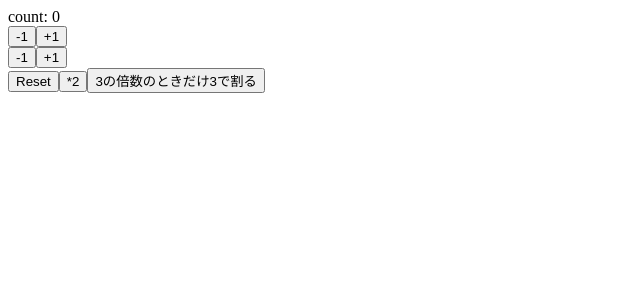
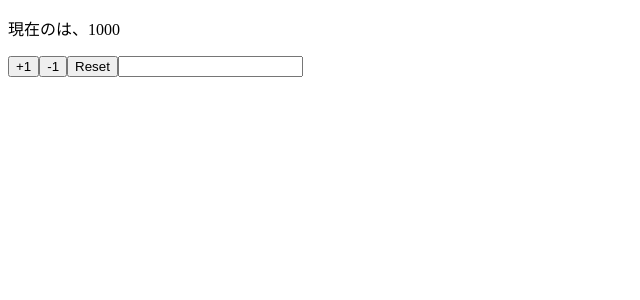
Before and after one commit to tatsuki0091/react-hooks-101, a React (Create React App) app: page / in a window 1280 px wide. Shown: the top 300 px of the page, without its empty margins (0-640 px from the left). Built offline with nearby package versions, Linux system fonts and the light colour scheme.

Commit message:
複数の状態を管理

```diff
--- a/src/App.js
+++ b/src/App.js
@@ -1,47 +1,28 @@
 import React, { useState } from 'react';
 
+const App = props => {
 
-const App = () => {
-  const [count, setCount] = useState(0)
+  const [name, setName] = useState(props.name)
+  const [price, setPrice] = useState(props.price)
 
-  const increment = () => setCount(count +1)
-  const decrement = () => setCount(count -1)
-
-  const increment2 = () => setCount(previousCount =>  previousCount +1)
-  const decrement2 = () => setCount(previousCount =>  previousCount -1)
-
-  const reset = () => setCount(0)
-  const multiply = () => setCount(previousCount =>  previousCount * 2)
-  const devideThree = () => setCount(previousCount =>  {
-    if(previousCount%3 === 0) {
-      setCount(previousCount/3)
-    } else {
-      setCount(previousCount)
-    }
-  })
-
+  const reset = () => {
+    setPrice(props.price)
+    setName(props.name)
+  }
   return (
     <>
-    <div>
-      count: {count}
-    </div>
-    <div>
-    <button onClick={decrement}>-1</button>
-    <button onClick={increment}>+1</button>
-    </div>
-    <div>
-    <button onClick={decrement2}>-1</button>
-    <button onClick={increment2}>+1</button>
-    </div>
-    <div>
-    <button onClick={reset}>Reset</button>
-    <button onClick={multiply}>*2</button>
-    <button onClick={devideThree}>3の倍数のときだけ3で割る</button>
-    </div>
+     <p>現在の{name}は、{price}</p>
+     <button onClick={()=>setPrice(price + 1)}>+1</button>
+     <button onClick={()=>setPrice(price - 1)}>-1</button>
+     <button onClick={reset}>Reset</button>
+     <input value={name} onChange={e => setName(e.target.value)}/>
+    </>
+  );
+};
 
-    </>
-
-  );
+App.defaultProps = {
+  name: '',
+  price: 1000
 }
 
-export default App
+export default App;
```
Also changed, not shown: package.json (+7 -1 lines), .eslintrc.json (added), 1 other file (tests, documents, lock files or other folders).
